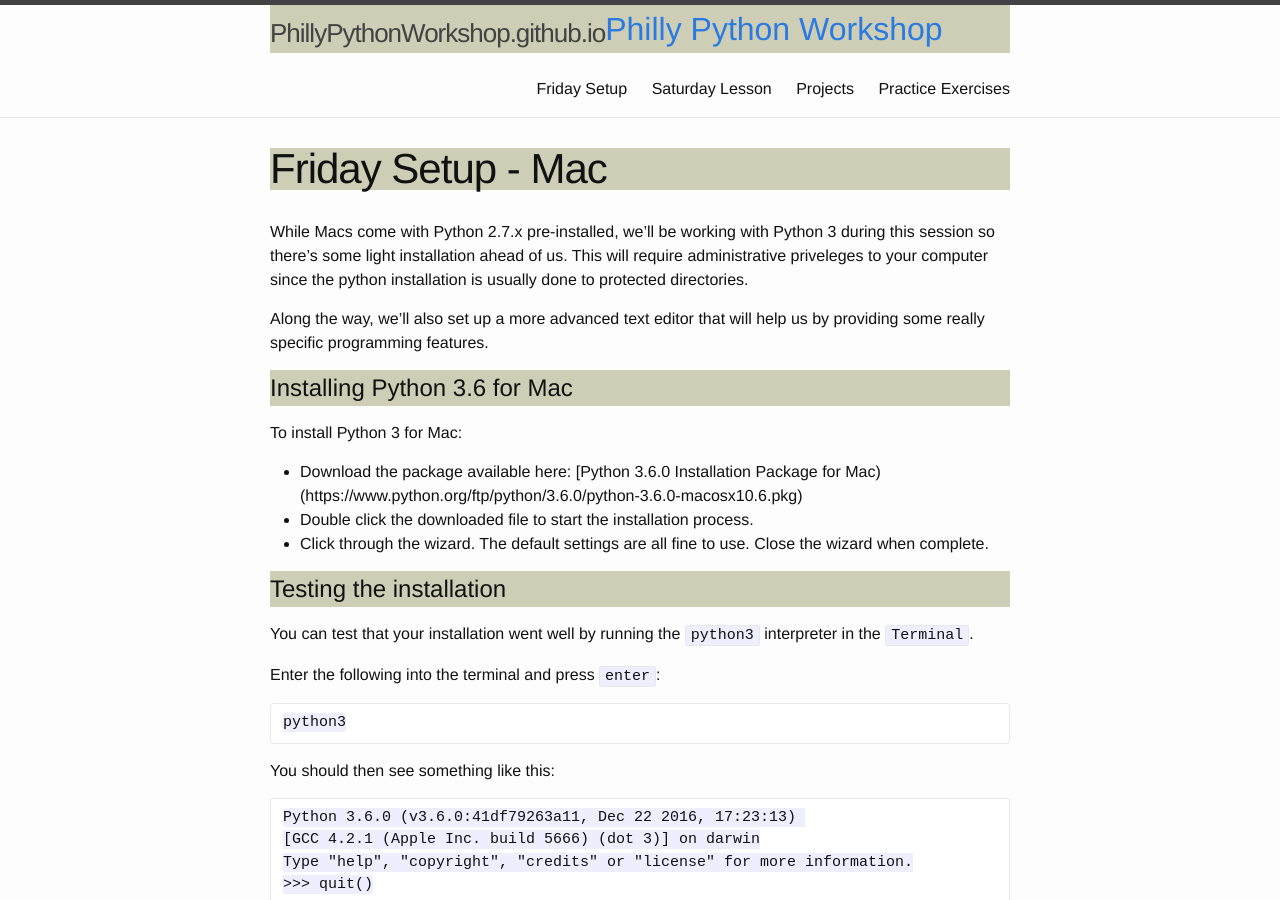
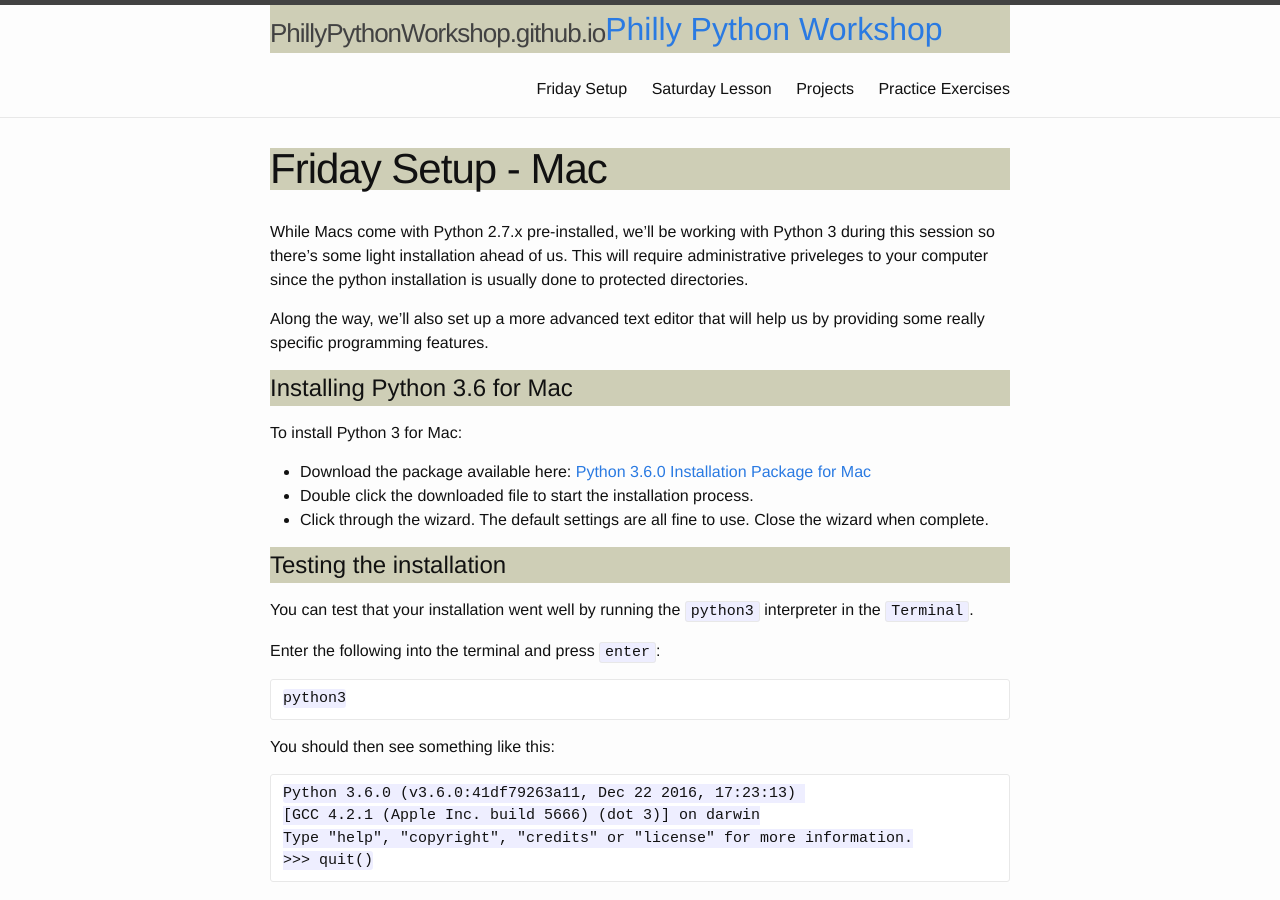
Before and after one commit to PhillyPythonWorkshop/PhillyPythonWorkshop.github.io, a Jekyll site: the page built from pages/friday_mac.md, in a window 1280 px wide and 900 px high. Built offline with Jekyll 4.4.1, drawn with Linux system fonts in a browser that asks for light colours.

Commit message:
Mismatched bracket.

```diff
--- a/pages/friday_mac.md
+++ b/pages/friday_mac.md
@@ -12,7 +12,7 @@ Along the way, we'll also set up a more advanced text editor that will help us b
 
 To install Python 3 for Mac:
 
-* Download the package available here: [Python 3.6.0 Installation Package for Mac)(https://www.python.org/ftp/python/3.6.0/python-3.6.0-macosx10.6.pkg)
+* Download the package available here: [Python 3.6.0 Installation Package for Mac](https://www.python.org/ftp/python/3.6.0/python-3.6.0-macosx10.6.pkg)
 * Double click the downloaded file to start the installation process.
 * Click through the wizard. The default settings are all fine to use. Close the wizard when complete.
 
```
